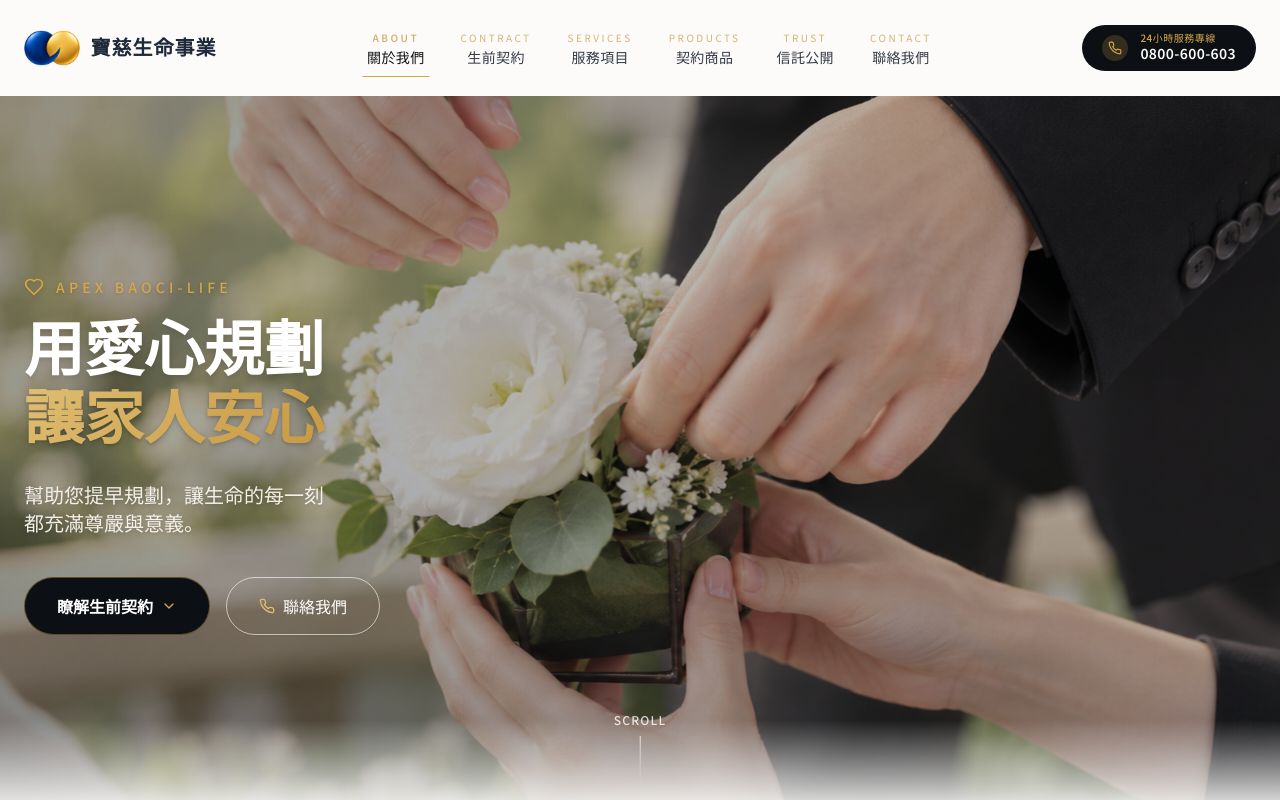
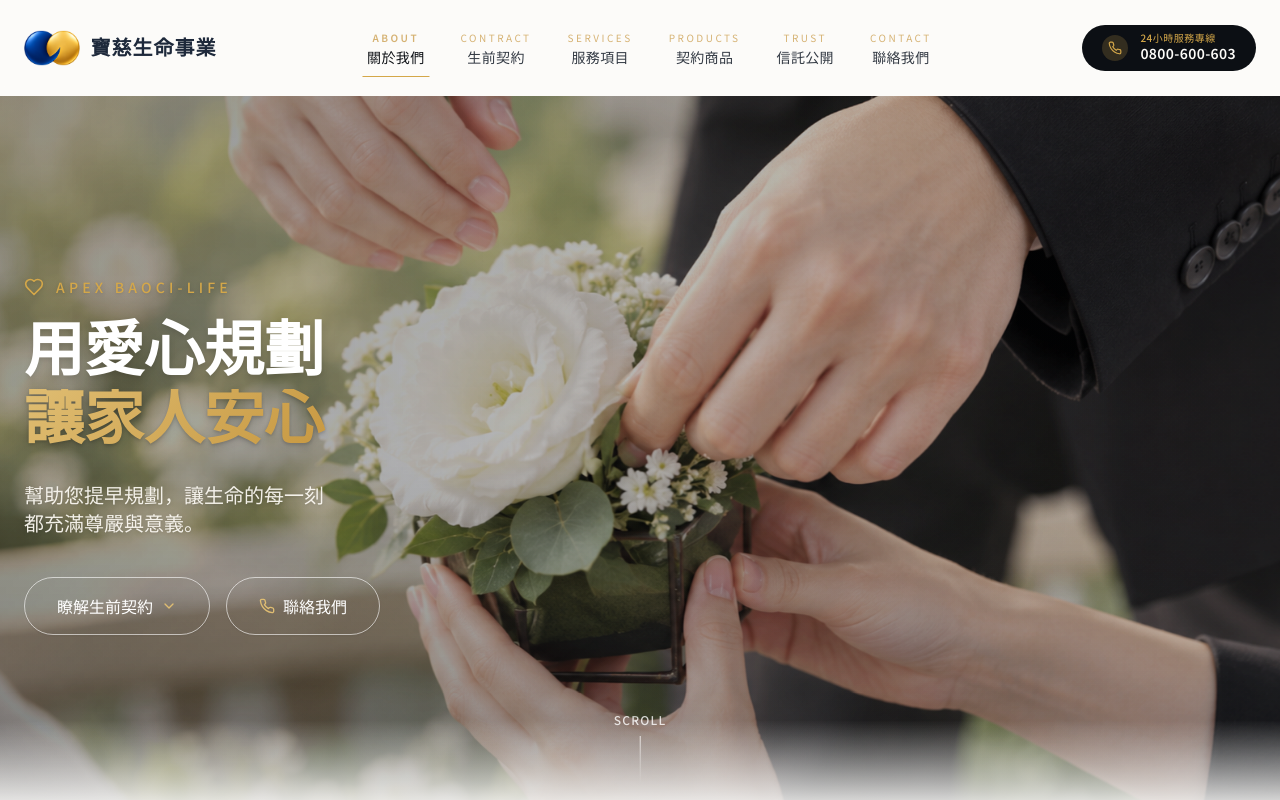
Before and after one commit to m9606286/baoci-life-website, a React (Vite) app: page / in a window 1280 px wide. Shown: the top 800 px of the page. Built offline with nearby package versions, Linux system fonts and the light colour scheme.

Commit message:
Update Hero.tsx

```diff
--- a/src/components/Hero.tsx
+++ b/src/components/Hero.tsx
@@ -45,14 +45,16 @@ export default function Hero() {
             className="mt-10 flex flex-col sm:flex-row gap-4 animate-fade-up"
             style={{ animationDelay: '1s', opacity: 0 }}
           >
-            {/* 瞭解生前契約按鈕：改為白色字體與質感深底搭配 */}
+            {/* 瞭解生前契約：改為透明底、白框與毛玻璃質感 */}
             <Link
               to="/preneed"
-              className="inline-flex items-center justify-center px-8 py-4 rounded-full bg-ink-900 text-white font-semibold hover:bg-ink-800 transition-all hover:shadow-2xl hover:shadow-gold-500/10 border border-gold-400/40 group"
+              className="inline-flex items-center justify-center px-8 py-4 rounded-full border border-white/60 text-white font-medium hover:bg-white/10 transition-all backdrop-blur-sm group shadow-sm"
             >
               <span>瞭解生前契約</span>
-              <ChevronDown className="w-4 h-4 ml-2 text-gold-400 group-hover:translate-y-0.5 transition-transform" />
+              <ChevronDown className="w-4 h-4 ml-2 text-gold-300 group-hover:translate-y-0.5 transition-transform" />
             </Link>
+
+            {/* 聯絡我們 */}
             <Link
               to="/contact"
               className="inline-flex items-center justify-center px-8 py-4 rounded-full border border-white/60 text-white font-medium hover:bg-white/10 transition-all backdrop-blur-sm group shadow-sm"
```
